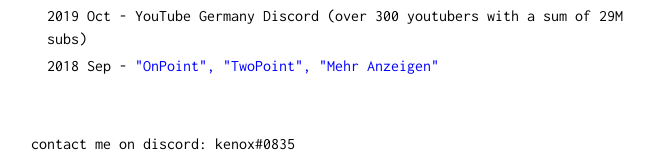
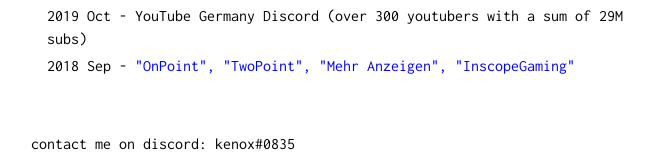
Before and after one commit to Kenuux/Kenuux.github.io, a plain HTML site: page index.html in a window 1280 px wide. Shown: the part 243-395 px from the top of the page, without its empty margins (297-966 px from the left). Drawn offline with Linux system fonts and the light colour scheme.

Commit message:
Update index.html

```diff
--- a/index.html
+++ b/index.html
@@ -138,7 +138,7 @@
 		<p>2019 Nov - <a href="https://rewinside.tv/">Rewinside.tv Minecraft Network</a></p>
 		<p>2019 Sep - <a href="https://twitter.com/PapaplatteSub">Papaplatte Submissions</a></p>
 		<p>2019 Oct - YouTube Germany Discord (over 300 youtubers with a sum of 29M subs)</p>
-		<p>2018 Sep - <a href="https://discordapp.com/invite/572sXn2">"OnPoint", "TwoPoint", "Mehr Anzeigen"</a></p>
+		<p>2018 Sep - <a href="https://discordapp.com/invite/572sXn2">"OnPoint", "TwoPoint", "Mehr Anzeigen", "InscopeGaming"</a></p>
 	</div>
 		<div class="container" id="projects">
 		 <h4>contact me on discord: kenox#0835</h4>
```
